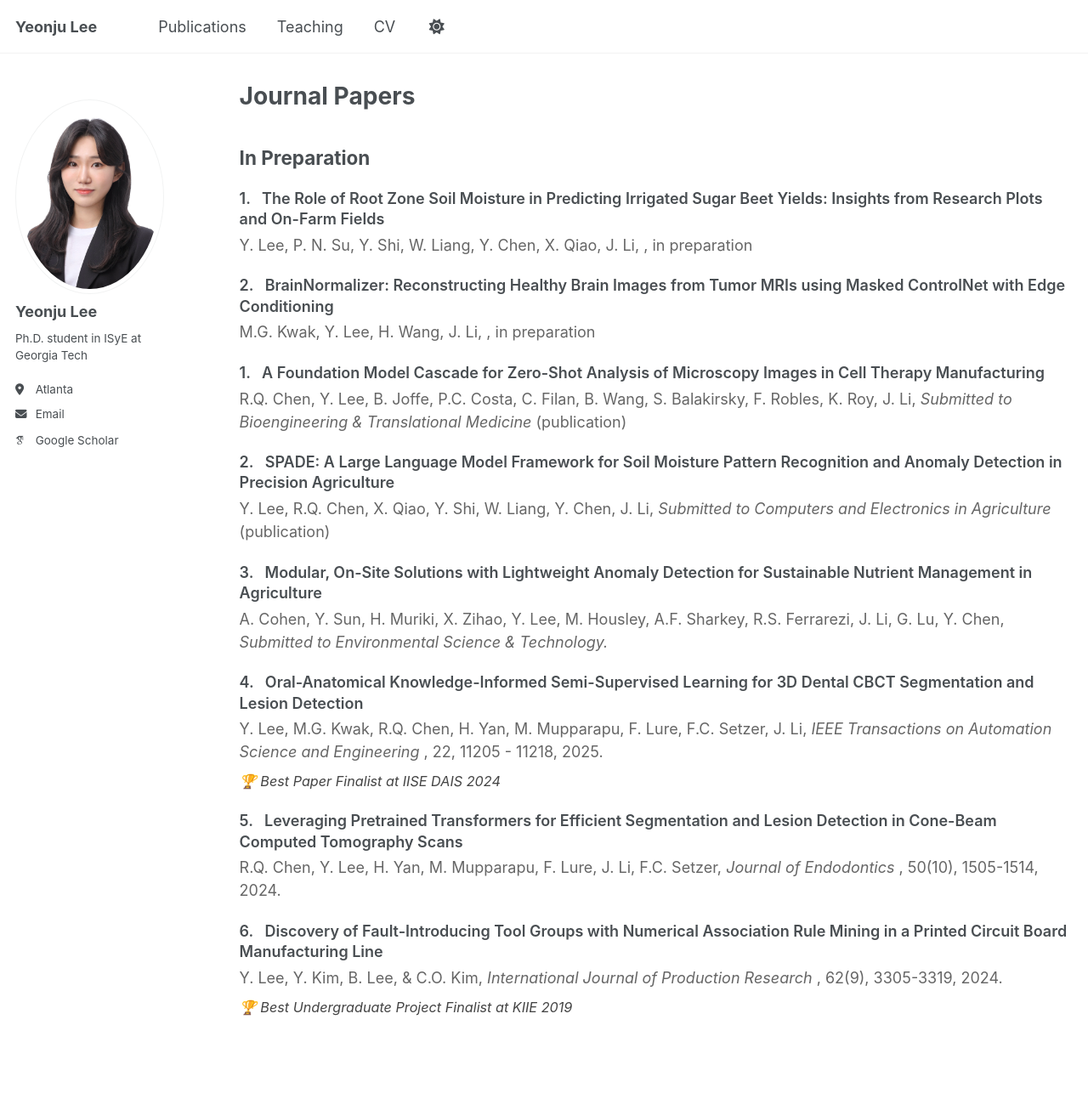
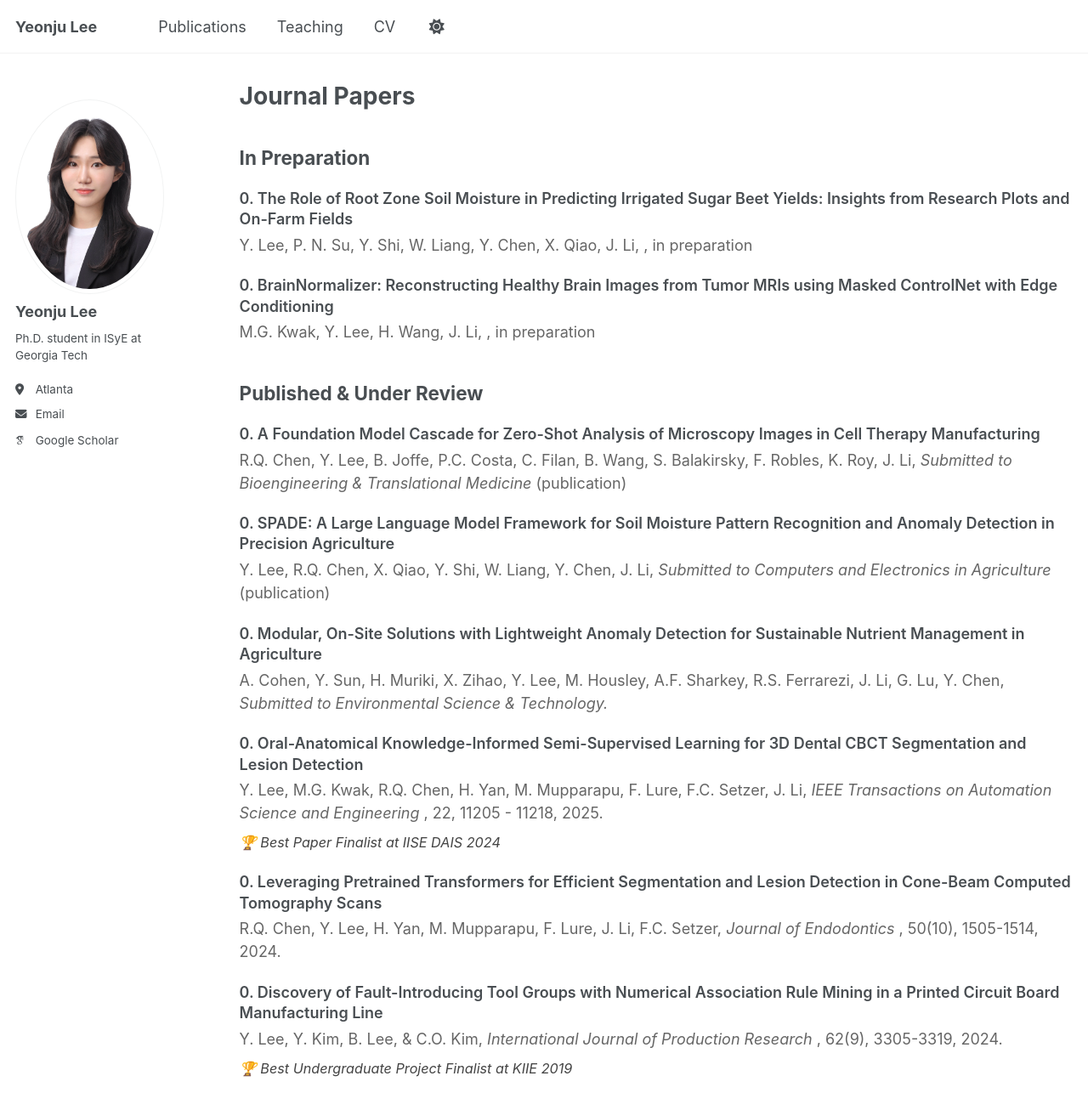
Before and after one commit to ylee845/ylee845.github.io, a Jekyll site: the page built from _pages/publications.html, in a window 1280 px wide and 1400 px high. Shown: the top 1306 px of the window at 85% size. Built offline with Jekyll 4.4.1, drawn with Linux system fonts in a browser that asks for light colours; some web fonts are replaced; a script that is not in the unit is left out.

Commit message:
Update publications.html

```diff
--- a/_pages/publications.html
+++ b/_pages/publications.html
@@ -11,8 +11,9 @@ author_profile: true
   .paper-list{counter-reset:item}
   .paper{margin:1.25rem 0}
   .paper h3{font-weight:600;margin:0;line-height:1.35}
-  .paper h3 .num{counter-increment:item;margin-right:.5rem}
-  .paper h3 .num::before{content:counter(item) ". "}
+  .paper-list { counter-reset: item }   <!-- 맨 처음 한 번만 -->
+  .paper h3 .num { counter-increment:item; }
+  .paper h3 .num::before { content: counter(item) ". "; }
   .paper .meta{color:#666;margin:.25rem 0 .5rem 0}
   .paper ul{margin:.4rem 0 .2rem 1.1rem}
   .excerpt{font-size:.9em;color:#444;margin:.2rem 0 .5rem 0;font-style:italic}
@@ -36,6 +37,7 @@ author_profile: true
   {% endfor %}
 </div>
 
+<h2>Published & Under Review</h2>
 <div class="paper-list">
   {% assign pubs = site.publications
       | where_exp: "p", "p.status != 'in preparation'"
```
